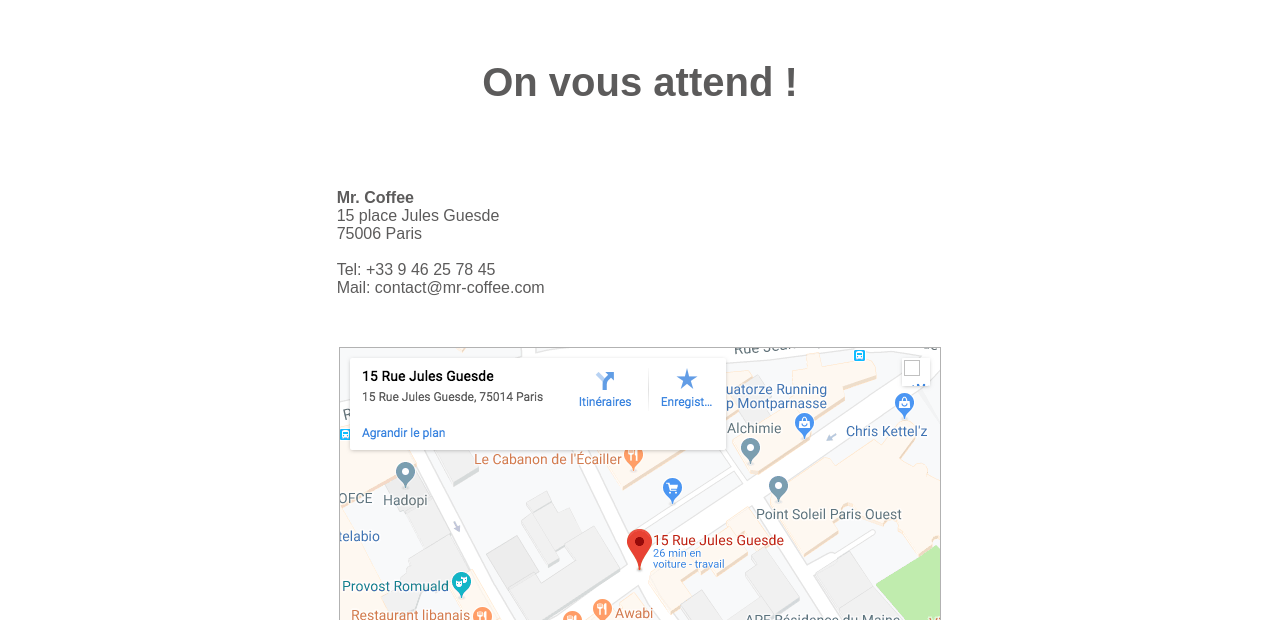
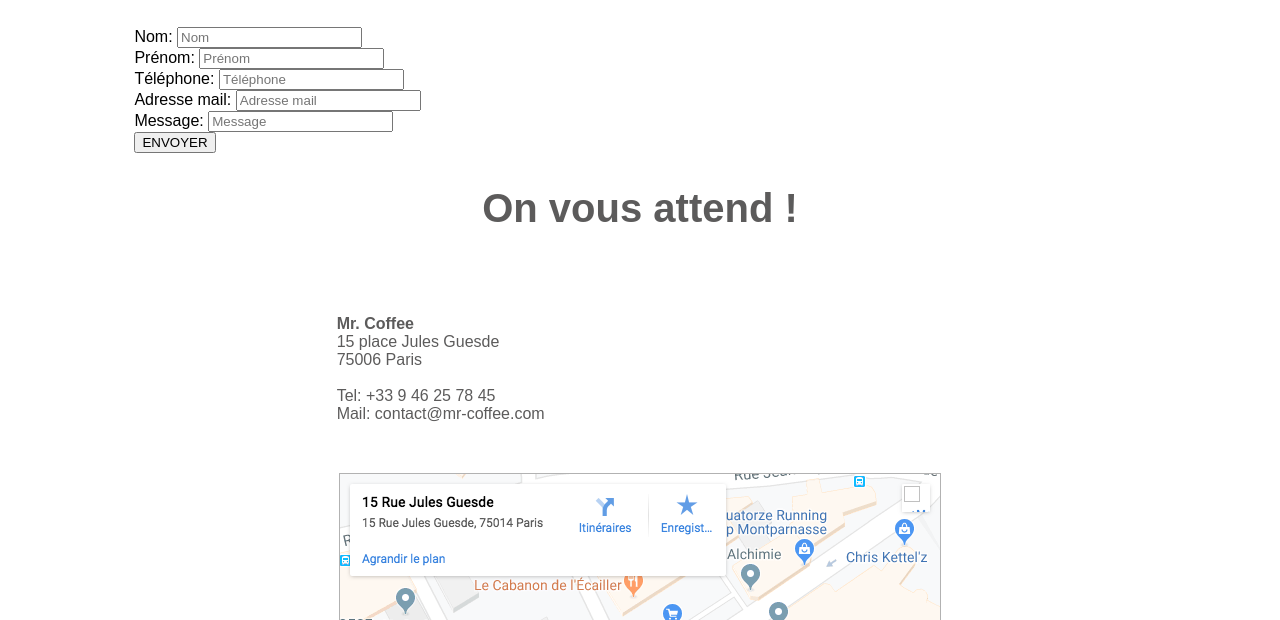
Before and after one commit to MidLifeTofu/Project1, a plain HTML site: page www/contact.html in a window 1280 px wide. Shown: the part 180-800 px from the top of the page. Drawn offline with Linux system fonts and the light colour scheme.

Commit message:
add form to contact page

```diff
--- a/www/contact.html
+++ b/www/contact.html
@@ -20,8 +20,32 @@
         <img src="Assets/full_logo_dark.png" alt="full_logo_dark"  id="logoDark">
         </div>
 
+        <section id="contactform">
+            <form>
+                <div>
+                    <label for="surname">Nom:</label>
+                    <input id="surname" type="text" name="surname" placeholder="Nom">
+                </div>
+                <div>
+                    <label for="name">Prénom:</label>
+                    <input id="name" type="text" name="name" placeholder="Prénom">
+                </div>
+                <div>
+                    <label for="phone">Téléphone:</label>
+                    <input id="phone" type="number" name="phone" placeholder="Téléphone">
+                </div>
+                <div>
+                    <label for="address">Adresse mail:</label>
+                    <input id="address" type="text" name="address" placeholder="Adresse mail">
+                </div>
+                <div>
+                    <label for="message">Message:</label>
+                    <input id="message" type="number" name="message" placeholder="Message">
+                </div>
+                <button type="submit">ENVOYER</button>
+            </form>
+        </section>
     <section>
-
     <h1 id="contactheading"> On vous attend !</h1>
     <address>
         <strong>Mr. Coffee</strong><br>
```
Also changed, not shown: www/formHandeler.js (added, +14 -0 lines).
